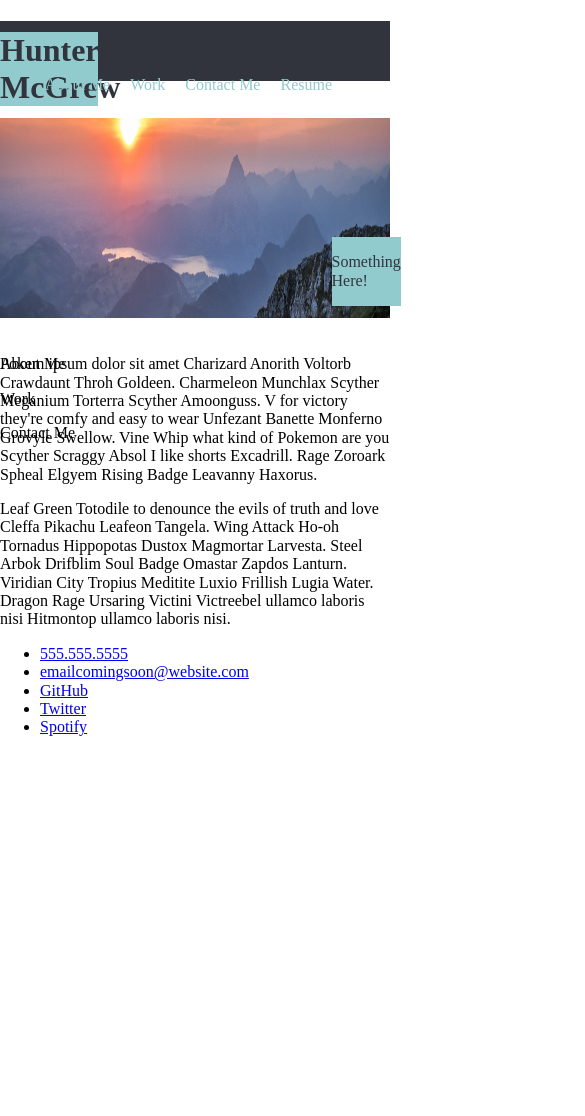
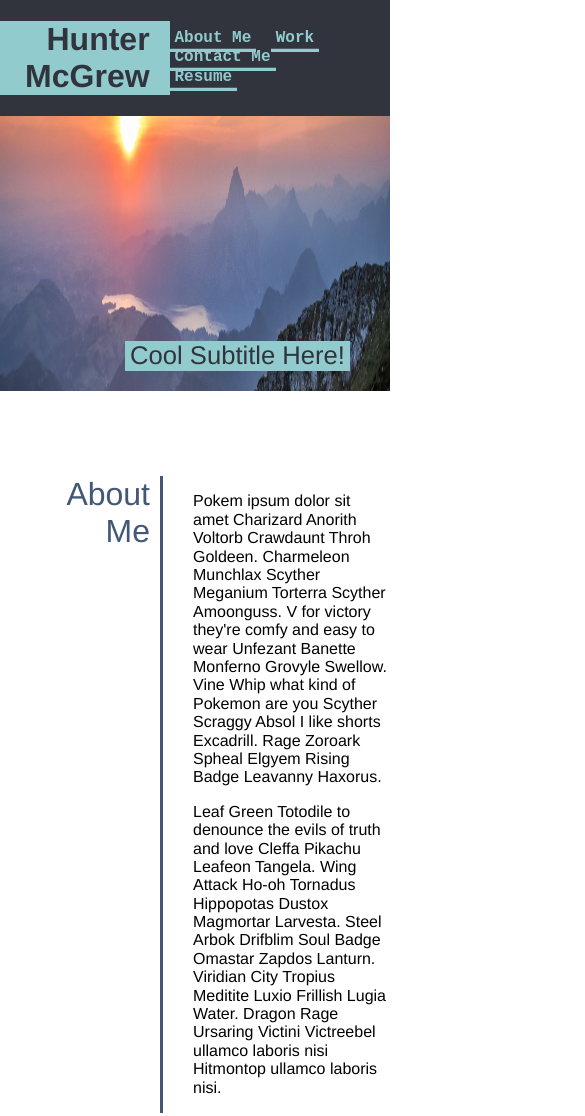
Before and after one commit to HunterMcGrew/02-HW-Portfolio, a plain HTML site: page index.html in a window 390 px wide. Shown: the top 1116 px of the page, 585 px wide, since content can reach past the window. Drawn offline with Linux system fonts and the light colour scheme.

Commit message:
fixed some positioning elements, cleaned up html, started media queries.

```diff
--- a/assets/css/style.css
+++ b/assets/css/style.css
@@ -11,72 +11,276 @@
     --work-project-border-color: #92cbce;
     --contact-info-link-text-color: #31343d;
     --contact-info-link-underline-color: #445977;
+    --5px: 0.313rem;
 
 }
 
-/*
-.grid-container {
-    display: grid;
-    grid-template-columns: repeat(3, 1fr);
-    gap: 10px;
+@import url('https://fonts.googleapis.com/css?family=Roboto:300,400,500,700');
 
+/* broke something, when viewing there is extra space to the right */
+
+body {
+    width: 100%;
+    font-family: Helvetica, sans-serif;
 }
-*/
 
-.header-container {
-    width: 100%;
-    height: 60px;
+* {
+    font-size: 1rem;
+}
+
+a {
+    font-family: 'Space Mono', monospace;
+}
+
+.header {
+    display: flex;
+    flex-wrap: nowrap;
+    justify-content: space-between;
     background-color: var(--header-container-background-color);
 }
 
-.page-header {
+.header h1 {
+    float: left;
     position: relative;
-    top: 11px;
+    text-align: right;
+    padding: 0px 20px 0px 20px;
+    color: var(--page-header-font-color);
     background-color: var(--page-header-font-background-color);
-    color: var(--page-header-font-color);
-    width: 25%;
-    text-align: right;
 }
 
-.nav-links {
-    position: relative;
-    top: -40px;
-    right: 50px;
-    margin: 0px;
+.header ul {
+    list-style-type: none;
     float: right;
 }
 
-.nav-links li {
+.header nav ul li {
     display: inline;
+    position: relative;
+    right: 25%;
+    top: 12px;
+    padding-left: var(--5px);
+    padding-right: var(--5px);
 }
 
-.nav-links li a {
+.header nav ul li a {
+    color: var(--nav-links-text-color);
     text-decoration: none;
-    text-align: center;
-    padding: 6px 8px;
-    color: var(--nav-links-text-color);
+    padding: var(--5px);
+    font-weight: 700;
+    box-shadow: inset 0 -0.2rem var(--nav-links-text-color);
+    transition: 0.6s;
 }
 
-.hero {
-    position: relative;
-    top: -17px;
+.underlineFill2:hover {
+    box-shadow: inset 0 -4.6rem var(--nav-links-text-color);
+    color: var(--header-container-background-color);
 }
 
-.hero img {
-    width: 100%;
-    height: 200px;
+.hero figure {
+    margin: 0%;
 }
 
+.hero figure img {
+    width: 100%;
+    height: 275px;
+}
+
+/* something wrong with the positioning here -- i had to use float: right... */
 .hero-subtitle {
-    position: absolute;
-    top: 67%;
-    left: 85%;
+    float: right;
+    position: relative;
+    top: -5rem;
+    left: -2.5rem;
+    width: 225px;
+    margin: 0;
+}
+
+.hero-subtitle p {
     background-color: var(--hero-text-background-color);
     color: var(--hero-text-color);
+    font-size: 1.6rem;
+    text-align: center;
 }
 
-.right-column-container {
-    position: absolute;
-    float: left;
-    height: 100%;
+.flexbox {
+    display: flex;
+    flex-wrap: nowrap;
+    margin: 30px 0 0 30px;
+    width: 100%;
+    height: 100vh;
+    height: fit-content;
 }
+
+.sidebar {
+    text-align: right;
+    border-right: solid;
+/*    margin-right: 20px; */
+    min-width: 130px;
+    border-color: var(--right-column-border-color);
+}
+
+.about-me-text {
+    width: 100%;
+    margin: 0px 30px 0px 30px;
+}
+
+.contact {
+    height: 90px;
+}
+
+.sidebar p {
+    margin: 0 10px 0 0;
+    color: var(--right-column-text-color);
+    font-size: 2rem;
+}
+
+.work {
+    display: flex;
+    flex-wrap: wrap;
+    margin-left: 30px;
+    margin-right: 30px;
+}
+
+.contact-info {
+    display: flex;
+    width: 100%;
+    height: 90px;
+    margin-left: 30px;
+    margin-right: 30px;
+}
+
+.contact-info ul {
+    display: flex;
+    justify-content: space-around;
+    align-items: stretch;
+    list-style-type: none;
+    text-align: center;
+    padding: 0;
+    width: 100%;
+    height: auto;
+}
+
+.contact-info ul li {
+    position: relative;  /* do i need this? */
+    display: inline;
+    top: 16px;
+    width: 100%;
+}
+
+.contact-info ul li a {
+    color: var(--contact-info-link-text-color);
+    font-weight: 700;
+    text-decoration: none;
+    padding: var(--5px); /* padding so the links have more room to fill when hovered over */
+}
+
+.underlineFill {
+    box-shadow: inset 0 -0.2rem var(--contact-info-link-underline-color);
+    transition: 0.6s;
+}
+
+.underlineFill:hover {
+    box-shadow: inset 0 -4.6rem var(--contact-info-link-underline-color);
+    color: white;
+}
+
+/* need to add media query so on smaller screens contact UL gets put in a block instead.
+also need to fix hero subtitle to fit to screen
+maybe use font size %'s so it's easier to change media queries?
+
+*/
+
+
+
+/* ----------- iPhone 6, 6S, 7 and 8 ----------- */
+
+/* Portrait and Landscape */
+@media only screen
+  and (min-device-width: 375px)
+  and (max-device-width: 667px)
+  and (-webkit-min-device-pixel-ratio: 2) {
+
+    .contact-info ul {
+        display: flex;
+        flex-wrap: wrap;
+        justify-content: space-around;
+        align-items: stretch;
+        list-style-type: none;
+        text-align: center;
+        padding: 0;
+        margin: 0;
+        width: 100%;
+        height: auto;
+    }
+
+    .header nav ul li {
+        display: flex;
+        flex-wrap: wrap;
+        position: relative;
+        right: 25%;
+        padding-left: var(--5px);
+        padding-right: var(--5px);
+    }
+
+}
+
+/* Portrait */
+@media only screen
+  and (min-device-width: 375px)
+  and (max-device-width: 667px)
+  and (-webkit-min-device-pixel-ratio: 2)
+  and (orientation: portrait) {
+
+}
+
+/* Landscape */
+@media only screen
+  and (min-device-width: 375px)
+  and (max-device-width: 667px)
+  and (-webkit-min-device-pixel-ratio: 2)
+  and (orientation: landscape) {
+
+}
+
+/* ----------- iPhone 6+, 7+ and 8+ ----------- */
+
+/* Portrait and Landscape */
+@media only screen
+  and (min-device-width: 414px)
+  and (max-device-width: 736px)
+  and (-webkit-min-device-pixel-ratio: 3) {
+
+}
+
+/* Portrait */
+@media only screen
+  and (min-device-width: 414px)
+  and (max-device-width: 736px)
+  and (-webkit-min-device-pixel-ratio: 3)
+  and (orientation: portrait) {
+
+}
+
+/* Landscape */
+@media only screen
+  and (min-device-width: 414px)
+  and (max-device-width: 736px)
+  and (-webkit-min-device-pixel-ratio: 3)
+  and (orientation: landscape) {
+
+}
+
+/* ----------- Non-Retina Screens ----------- */
+@media screen
+  and (min-device-width: 1200px)
+  and (max-device-width: 1600px)
+  and (-webkit-min-device-pixel-ratio: 1) {
+}
+
+/* ----------- Retina Screens ----------- */
+@media screen
+  and (min-device-width: 1200px)
+  and (max-device-width: 1600px)
+  and (-webkit-min-device-pixel-ratio: 2)
+  and (min-resolution: 192dpi) {
+}
--- a/assets/css/style2.css
+++ /dev/null
@@ -1,165 +0,0 @@
-:root {
-    --header-container-background-color: #31343d;
-    --page-header-font-color: #31343d;
-    --page-header-font-background-color: #92cbce;
-    --nav-links-text-color: #92cbce;
-    --hero-text-background-color: #92cbce;
-    --hero-text-color: #31343d;
-    --right-column-text-color: #445876;
-    --right-column-border-color: #445876;
-    --about-me-text-color: #445876;
-    --work-project-border-color: #92cbce;
-    --contact-info-link-text-color: #31343d;
-    --contact-info-link-underline-color: #445977;
-
-}
-
-@import url('https://fonts.googleapis.com/css?family=Roboto:300,400,500,700');
-
-* {
-    font-family: Helvetica, sans-serif;
-}
-
-a {
-    font-family: 'Space Mono', monospace;
-}
-
-.header {
-    display: flex;
-    flex-wrap: nowrap;
-    justify-content: space-between;
-    background-color: var(--header-container-background-color);
-    width: 100%;
-}
-
-.header h1 {
-    color: var(--page-header-font-color);
-    background-color: var(--page-header-font-background-color);
-    text-align: right;
-}
-
-.header ul {
-    list-style-type: none;
-}
-
-.header div ul li {
-    display: inline;
-    position: relative;
-    right: 25%;
-    top: 12px;
-    padding-left: 5px;
-    padding-right: 5px;;
-}
-
-.header div ul li a {
-    color: var(--nav-links-text-color);
-    text-decoration: none;
-    padding: 5px 5px 5px 5px;
-    font-weight: 700;
-    box-shadow: inset 0 -0.2rem var(--nav-links-text-color);
-    transition: 0.6s;
-}
-
-.underlineFill2:hover {
-    box-shadow: inset 0 -4.6rem var(--nav-links-text-color);
-    color: var(--header-container-background-color);
-}
-
-
-.hero figure {
-    margin: 0%;
-}
-
-.hero figure img {
-    width: 100%;
-    height: 200px;
-}
-
-.hero div {
-    position: relative;
-    top: -75px;
-    left: 75%;
-    width: fit-content;
-}
-
-.hero div h2 {
-    background-color: var(--hero-text-background-color);
-    color: var(--hero-text-color);
-}
-
-.flexbox {
-    display: flex;
-    flex-wrap: nowrap;
-    margin: 30px;
-}
-
-.side-about-me,
-.side-work,
-.side-contact {
-    min-width: 150px;
-    text-align: right;
-    border-right: solid;
-    margin-right: 20px;
-    border-color: var(--right-column-border-color);
-}
-
-.side-contact {
-    height: 90px;
-}
-
-.side-about-me h1,
-.side-work h1,
-.side-contact h1 {
-    margin: 0 10px 0 0;
-    color: var(--right-column-text-color);
-}
-
-.about-me-text {
-    font-size: 14px;
-}
-
-.work {
-    display: flex;
-    flex-wrap: wrap;
-}
-
-.contact-info {
-    display: flex;
-    justify-content: space-between;
-    width: 100%;
-}
-
-.contact-info ul {
-    display: flex;
-    align-items: stretch;
-    list-style-type: none;
-    padding: 0;
-    width: 100%;
-    height: auto;
-}
-
-.contact-info ul li {
-    position: relative;
-    top: 16px;
-    display: inline;
-    width: 100%;
-    text-align: center;
-}
-
-.contact-info ul li a {
-    color: var(--contact-info-link-text-color);
-    font-weight: 700;
-    font-size: 16px;
-    text-decoration: none;
-    padding: 5px 5px 5px 5px;
-}
-
-.underlineFill {
-    box-shadow: inset 0 -0.2rem var(--contact-info-link-underline-color);
-    transition: 0.6s;
-}
-
-.underlineFill:hover {
-    box-shadow: inset 0 -4.6rem var(--contact-info-link-underline-color);
-    color: white;
-}
--- a/index.html
+++ b/index.html
@@ -13,123 +13,129 @@
 
 <body>
 
-<!-- Start Page Header Container -->
-    <div class="header-container">
-<!-- Start Page Header Start-->
-        <div class="page-header">
-            <header>
-                <h1>Hunter McGrew</h1>
-            </header>
-        </div>
-<!-- End Page Header -->
-<!-- Start Header Navigation Links -->
-            <div class="navigation">
-                <nav>
+<!-- Header -->
+
+    <header class="header">
+        <h1>
+            Hunter McGrew
+        </h1>
+            <nav class="navigation">
                 <ul class="nav-links">
                     <li>
-                            <a href="#">About Me</a>
+                        <a href="#about-me-text" class="underlineFill2">About Me</a>
                     </li>
                     <li>
-                            <a href="#">Work</a>
+                        <a href="#work-projects" class="underlineFill2">Work</a>
                     </li>
                     <li>
-                            <a href="#">Contact Me</a>
+                        <a href="#contact-info" class="underlineFill2">Contact Me</a>
                     </li>
                     <li>
-                            <a href="#">Resume</a>
+                        <a href="#" class="underlineFill2">Resume</a>
                     </li>
                 </ul>
             </nav>
-            </div>
-<!-- End Header Navigation Links -->
-    </div>
-<!-- End Page Header Container -->
-<!-- Begin Image Under Header -->
-    <div class="hero">
-        <!-- Image goes here -->
-        <img src="./assets/images/pexels-simon-berger-1266810_resize.jpg" />
 
-        <div class="hero-subtitle">
+    </header>
+
+<!-- Header End-->
+
+    <section class="hero">
+        <figure>
+            <img src="./assets/images/pexels-simon-berger-1266810_resize.jpg" alt="mountains and a sunset" />
+        </figure>
+        <section class="hero-subtitle">
+            <p>Cool Subtitle Here!</p>
+        </section>
+    </section>
+
+<!-- Main Body Content-->
+
+    <main class="content">
+
+        <!-- Begin About Me Section -->
+        <section class="flexbox">
+            <section class="sidebar">
                 <p>
-                Something Here!
+                    About <br> Me
                 </p>
-        </div>
-    </div>
-<!-- End Image Under Header -->
+            </section>
 
-<!-- Begin Left Sidebar -->
-    <aside class="right-column-container">
-
-        <div class="right-column">
-            <p class="right-column-headers">
-                About Me
-            </p>
-        </div>
-
-        <div class="right-column">
-            <p class="right-column-headers">
-                Work
-            </p>
-        </div>
-
-        <div class="right-column">
-            <p class="right-column-headers">
-                Contact Me
-            </p>
-        </div>
-
-    </aside>
-<!-- End Left Sidebar -->
-
-<!-- Begin Main Body -->
-    <div class="main-container">
-        <main>
-<!-- Begin About Me Section -->
-           <section class="about-me-text">
+            <section class="about-me-text" id="about-me-text">
 
                 <p>Pokem ipsum dolor sit amet Charizard Anorith Voltorb Crawdaunt Throh Goldeen. Charmeleon Munchlax Scyther Meganium Torterra Scyther Amoonguss. V for victory they're comfy and easy to wear Unfezant Banette Monferno Grovyle Swellow. Vine Whip what kind of Pokemon are you Scyther Scraggy Absol I like shorts Excadrill. Rage Zoroark Spheal Elgyem Rising Badge Leavanny Haxorus.</p>
 
                 <p>Leaf Green Totodile to denounce the evils of truth and love Cleffa Pikachu Leafeon Tangela. Wing Attack Ho-oh Tornadus Hippopotas Dustox Magmortar Larvesta. Steel Arbok Drifblim Soul Badge Omastar Zapdos Lanturn. Viridian City Tropius Meditite Luxio Frillish Lugia Water. Dragon Rage Ursaring Victini Victreebel ullamco laboris nisi Hitmontop ullamco laboris nisi.</p>
 
            </section>
+
+        </section>
+
 <!-- Begin Work Section -->
-           <section class="work">
-                <div class="work-projects">
 
-<!-- Work Projects Go Here-->
+        <section class="flexbox">
 
-                </div>
+            <section class="sidebar">
+
+            <p>
+                Work
+            </p>
+
             </section>
-<!-- Begin Contact Me Section -->
-           <section class="contact-info">
+
+            <section class="work" id="work-projects">
+
+
+            </section>
+
+        </section>
+
+        <section class="flexbox">
+
+            <section class="sidebar contact">
+
+                <p>
+                    Contact <br> Me
+                </p>
+
+            </section>
+
+            <section class="contact-info" id="contact-info">
+
                 <ul>
                     <li>
-                        <a href="tel:555-555-5555">555.555.5555</a>
+                        <a href="tel:555-555-5555" class="underlineFill">555.555.5555</a>
                     </li>
 
                     <li>
-                        <a href="mailto:#">emailcomingsoon@website.com</a>
+                        <a href="mailto:#" class="underlineFill">Email</a>
                     </li>
 
                     <li>
-                        <a href="https://github.com/HunterMcGrew">GitHub</a>
+                        <a href="https://github.com/HunterMcGrew" class="underlineFill">GitHub</a>
                     </li>
 
                     <li>
-                        <a href="#">Twitter</a>
+                        <a href="#" class="underlineFill">Twitter</a>
                     </li>
 
                     <li>
-                        <a href="#">Spotify</a>
+                        <a href="#" class="underlineFill">Spotify</a>
                     </li>
+                </ul>
 
-                </ul>
             </section>
+
+        </section>
+
     </main>
 
-    </div>
-<!-- End Main Body -->
+<!-- Main Body Content End -->
+
+
+
 
 
     </body>
+
     </html>
```
Also changed, not shown: index2.html (deleted, +0 -151 lines). Lines whose indentation alone changed are shown as unchanged.
